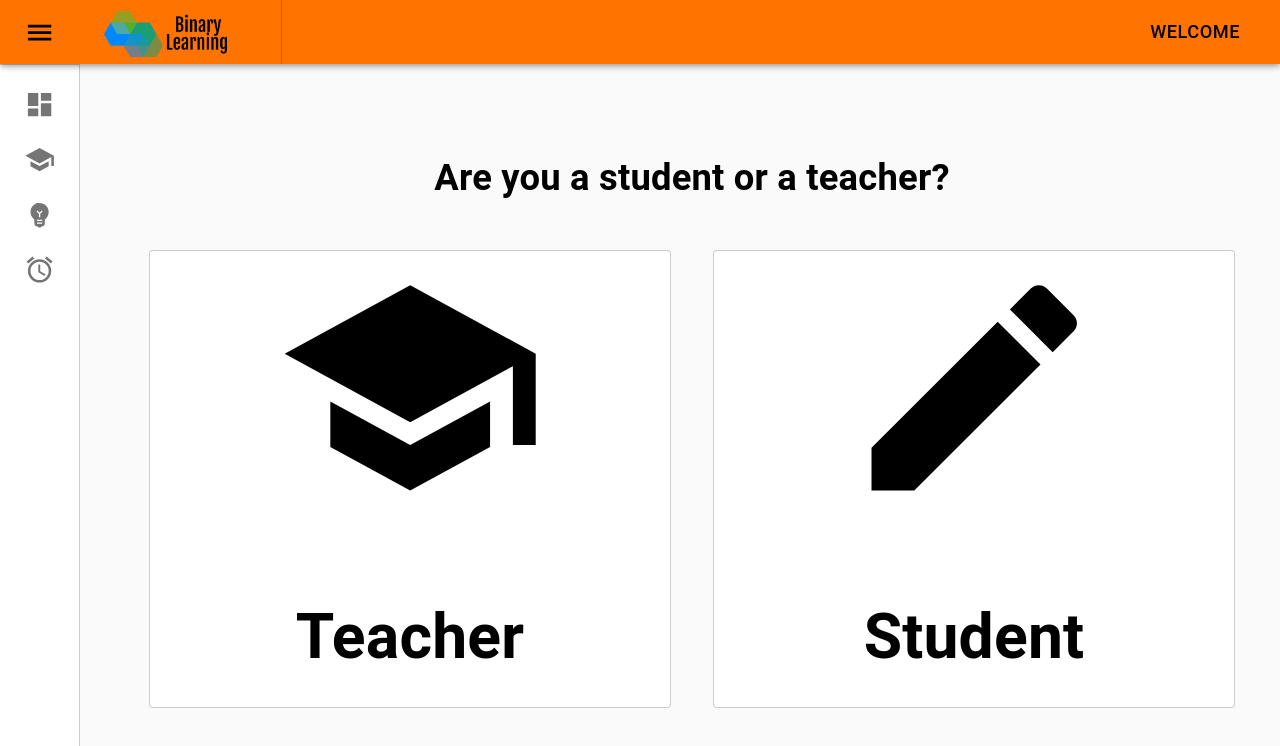
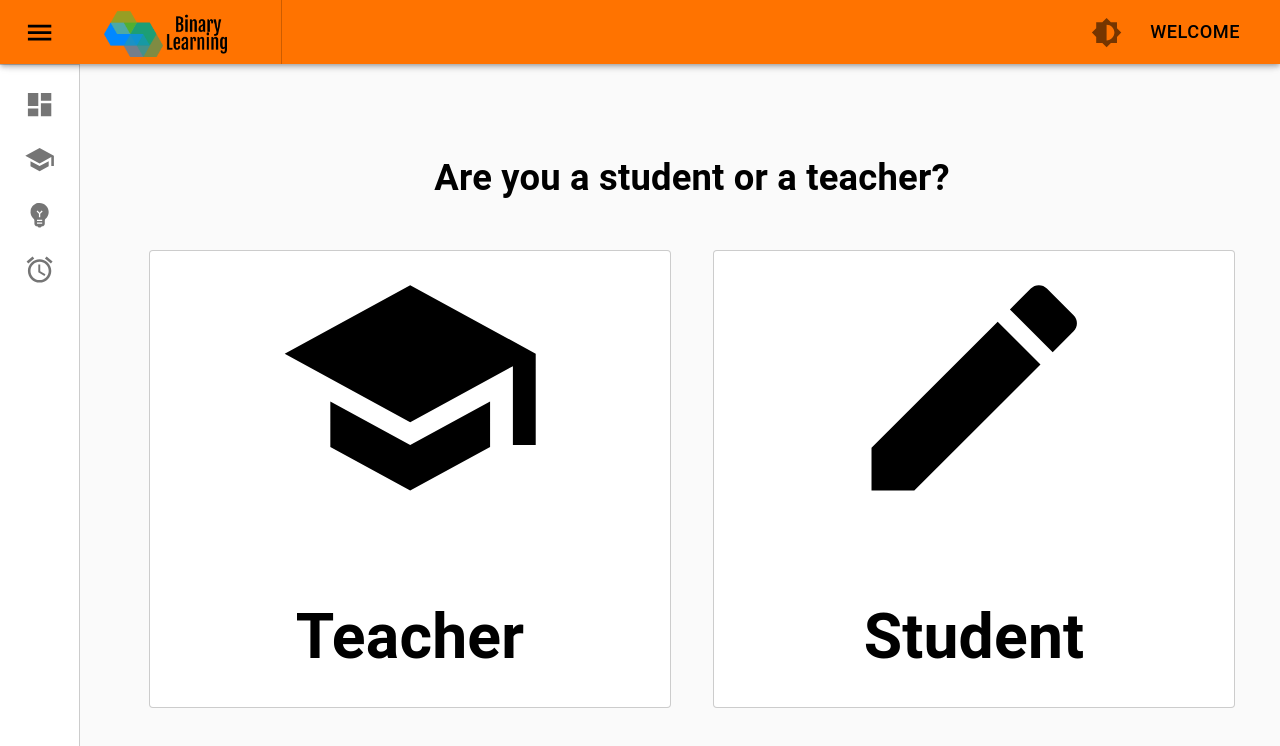
Before and after one commit to spewolf/learning-platform-capstone, a React (Create React App) app: page /register/student-or-teacher in a window 1280 px wide. Shown: the top 746 px of the page. Built offline with nearby package versions, Linux system fonts and the light colour scheme; no server answers; the database is empty; sample sign-in values are in the browser's storage.

Commit message:
Add button to header to change preferred theme

```diff
--- a/src/components/HeaderWithDrawer.js
+++ b/src/components/HeaderWithDrawer.js
@@ -1,4 +1,4 @@
-import React from "react";
+import React, { useContext, useCallback } from "react";
 import clsx from "clsx";
 import { makeStyles } from "@material-ui/core/styles";
 import CssBaseline from "@material-ui/core/CssBaseline";
@@ -20,11 +20,11 @@ import SchoolIcon from "@material-ui/icons/School"; // Learning
 import AssessmentIcon from "@material-ui/icons/Assessment"; // Statistics
 import EmojiObjectsIcon from "@material-ui/icons/EmojiObjects"; // Practice
 import GradeIcon from '@material-ui/icons/Grade'; // Grades
-import { useContext } from "react";
+import BrightnessMediumIcon from '@material-ui/icons/BrightnessMedium'; // Dark/Light toggle
 import { AuthContext } from "./AuthProvider.js";
 import Button from "@material-ui/core/Button";
-
 import logo from "../assets/bl_logo.png";
+import firebase from "firebase";
 
 const drawerWidth = 250;
 
@@ -139,9 +139,7 @@ function NavItem(props) {
 }
 
 function LoginLinks(props) {
-
   const { currentUser } = useContext(AuthContext);
-
   let loginLinks;
 
   if (currentUser) {
@@ -158,17 +156,21 @@ function LoginLinks(props) {
   return <React.Fragment>{loginLinks}</React.Fragment>;
 }
 
-function HeaderWithDrawer(props) {
+export default function HeaderWithDrawer(props) {
   const classes = useStyles();
   const { currentUser } = useContext(AuthContext);
   let userType = "";
-  if (currentUser) userType = currentUser.data?.type;
+  if (currentUser) {
+    userType = currentUser.data?.type;
+  }
   const [open, setOpen] = React.useState(false);
   const icons = (userType === "instructor" ? [<DashboardIcon />, <SchoolIcon />, <EmojiObjectsIcon />, <AssessmentIcon />, <GradeIcon />] : [<DashboardIcon />, <SchoolIcon />, <EmojiObjectsIcon />, <AlarmIcon />]);
   const addresses = (userType === "instructor" ? ["/dashboard", "/learning", "/practice", "/pickStats", "/pickGrades"] : ["/dashboard", "/learning", "/practice", "/assessment"]);
   const labels = (userType === "instructor" ? ["Dashboard", "Learn", "Practice", "Statistics", "Grades"] : ["Dashboard", "Learn", "Practice", "Assessments"]);
   const [tempOpen, setTempOpen] = React.useState(false);
   const drawerTimer = React.useRef();
+  const app = firebase.apps[0];
+  const db = firebase.firestore(app);
 
   React.useEffect(
     () => () => {
@@ -185,7 +187,6 @@ function HeaderWithDrawer(props) {
     setOpen(false);
     setTempOpen(false);
   };
-
   const hoverDrawerOpen = () => {
     drawerTimer.current = window.setTimeout(() => {
       if (!open) {
@@ -194,7 +195,6 @@ function HeaderWithDrawer(props) {
       }
     }, 140);
   };
-
   const hoverDrawerClose = () => {
     if (!open) clearTimeout(drawerTimer.current);
     else if (tempOpen) {
@@ -202,6 +202,14 @@ function HeaderWithDrawer(props) {
     }
     setTempOpen(false);
   };
+
+  const handleThemeClick = useCallback(
+    async (e) => {
+      await db.collection("users").doc(currentUser.uid).update(currentUser && (currentUser.data?.theme === "light" || currentUser.data?.theme === "") ? {theme: "dark"} : {theme: "light"});
+      window.location.reload();
+    },
+    [db, currentUser]
+  );
 
   return (
     <React.Fragment>
@@ -227,6 +235,7 @@ function HeaderWithDrawer(props) {
             {props.location}
           </Typography>
           <div className={classes.spacer} />
+          <IconButton onClick={handleThemeClick}><BrightnessMediumIcon /></IconButton>
           <LoginLinks />
         </Toolbar>
       </AppBar>
@@ -269,5 +278,3 @@ function HeaderWithDrawer(props) {
     </React.Fragment>
   );
 }
-
-export default HeaderWithDrawer;
```
